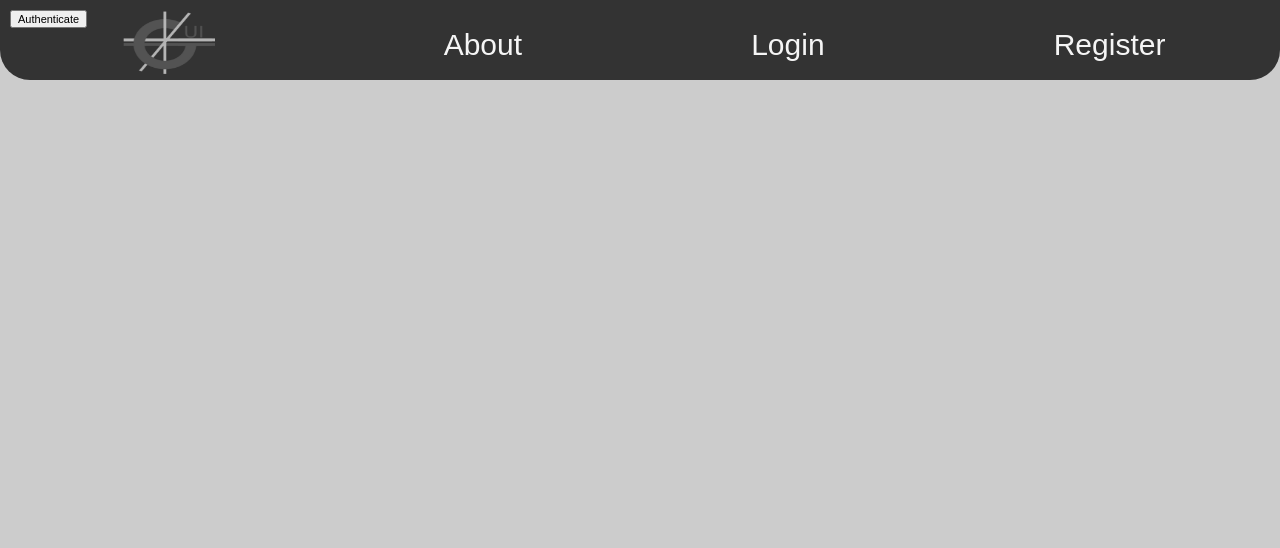
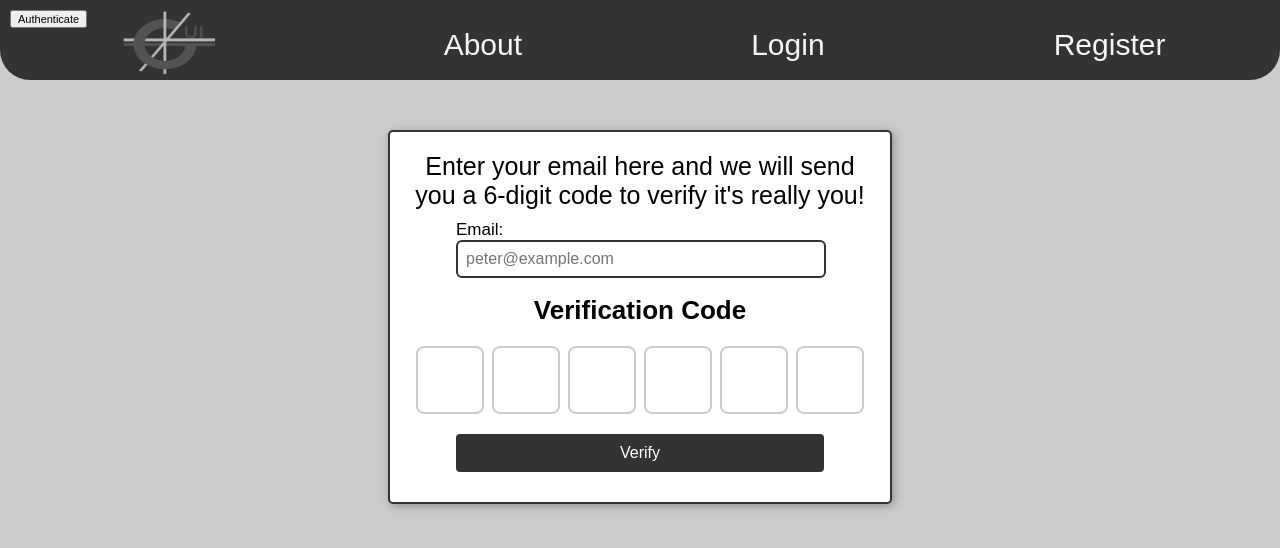
Before and after one commit to miguelachaotic/SSW_frontend, a Vue app: page /retrieve-password in a window 1280 px wide. Shown: the top 548 px of the page. Built offline with nearby package versions, Linux system fonts and the light colour scheme.

Commit message:
Created 'RetrievePassword' component

```diff
--- a/src/components/EmailInput.vue
+++ b/src/components/EmailInput.vue
@@ -5,7 +5,7 @@
 <template>
   <div class="inner_login_container">
     <label>
-      Username: <input type="text" placeholder="peter@example.com">
+      Email: <input type="text" placeholder="peter@example.com">
     </label>
   </div>
 </template>
--- a/src/components/NameInput.vue
+++ b/src/components/NameInput.vue
@@ -5,7 +5,7 @@
 <template>
   <div class="inner_login_container">
     <label>
-      Username: <input type="text" placeholder="Enter your name">
+      Name: <input type="text" placeholder="Enter your name">
     </label>
   </div>
 </template>
--- a/src/router/index.js
+++ b/src/router/index.js
@@ -7,6 +7,7 @@ import Profile from "@/views/Profile.vue";
 import Register from "@/views/Register.vue";
 import Routines from "@/views/Routines.vue";
 import Social from "@/views/Social.vue";
+import RetrievePassword from "@/views/RetrievePassword.vue";
 
 const routes = [
     { path: '/', component: Home },
@@ -16,7 +17,8 @@ const routes = [
     { path: '/profile', component: Profile },
     { path: '/register', component: Register },
     { path: '/routines', component: Routines },
-    { path: '/social', component: Social }
+    { path: '/social', component: Social },
+    { path: '/retrieve-password', component: RetrievePassword}
 ];
 
 const router = createRouter({
--- a/src/views/Login.vue
+++ b/src/views/Login.vue
@@ -20,7 +20,7 @@ const validCredentials = ref(false);
       </div>
       <div v-if="!validCredentials" id="invalid-credentials">Credentials do not match!</div>
       <div class="inner_login_container">
-        <a href="">Forgot your password?</a>
+        <router-link to="/retrieve-password">Forgot your password?</router-link>
       </div>
       <hr>
       <router-link id="register" class="inner_login_container" to="/register">Register Here!</router-link>
--- /dev/null
+++ b/src/views/RetrievePassword.vue
@@ -0,0 +1,72 @@
+<script setup>
+import EmailInput from "@/components/EmailInput.vue";
+import { ref } from "vue";
+
+const code = ref(Array(6).fill(""));
+const inputs = ref([]);
+
+const handleInput = (index, event) => {
+  if (event.target.value.length === 1 && index < code.value.length - 1) {
+    inputs.value[index + 1].focus();
+  }
+};
+
+const handleDelete = (index, event) => {
+  if (!code.value[index] && index > 0) {
+    inputs.value[index - 1].focus();
+  }
+};
+</script>
+
+<template>
+  <div class="login_container" id="retrieve_password">
+    <div id="header_verify_password">Enter your email here and we will send you a 6-digit code to verify it's really you!</div>
+    <EmailInput></EmailInput>
+    <h1>Verification Code</h1>
+    <div class="code_input_container">
+      <input
+          v-for="(_, index) in code"
+          :key="index"
+          v-model="code[index]"
+          type="text"
+          class="code-input"
+          maxlength="1"
+          @input="handleInput(index, $event)"
+          @keydown.delete="handleDelete(index, $event)"
+          ref="inputs"
+      />
+    </div>
+    <div class="inner_login_container">
+      <input type="button" value="Verify">
+    </div>
+
+  </div>
+</template>
+
+<style scoped>
+.code_input_container {
+  display: flex;
+  justify-content: center;
+  gap: 8px;
+}
+
+.code-input {
+  width: 48px;
+  height: 48px;
+  text-align: center;
+  font-size: 1.5rem;
+  border: 2px solid #ccc;
+  border-radius: 8px;
+  outline: none;
+  transition: border-color 0.2s ease-in-out;
+}
+
+.code-input:focus {
+  border-color: #007bff;
+}
+
+#header_verify_password{
+  font-size: 25px;
+}
+
+</style>
```
